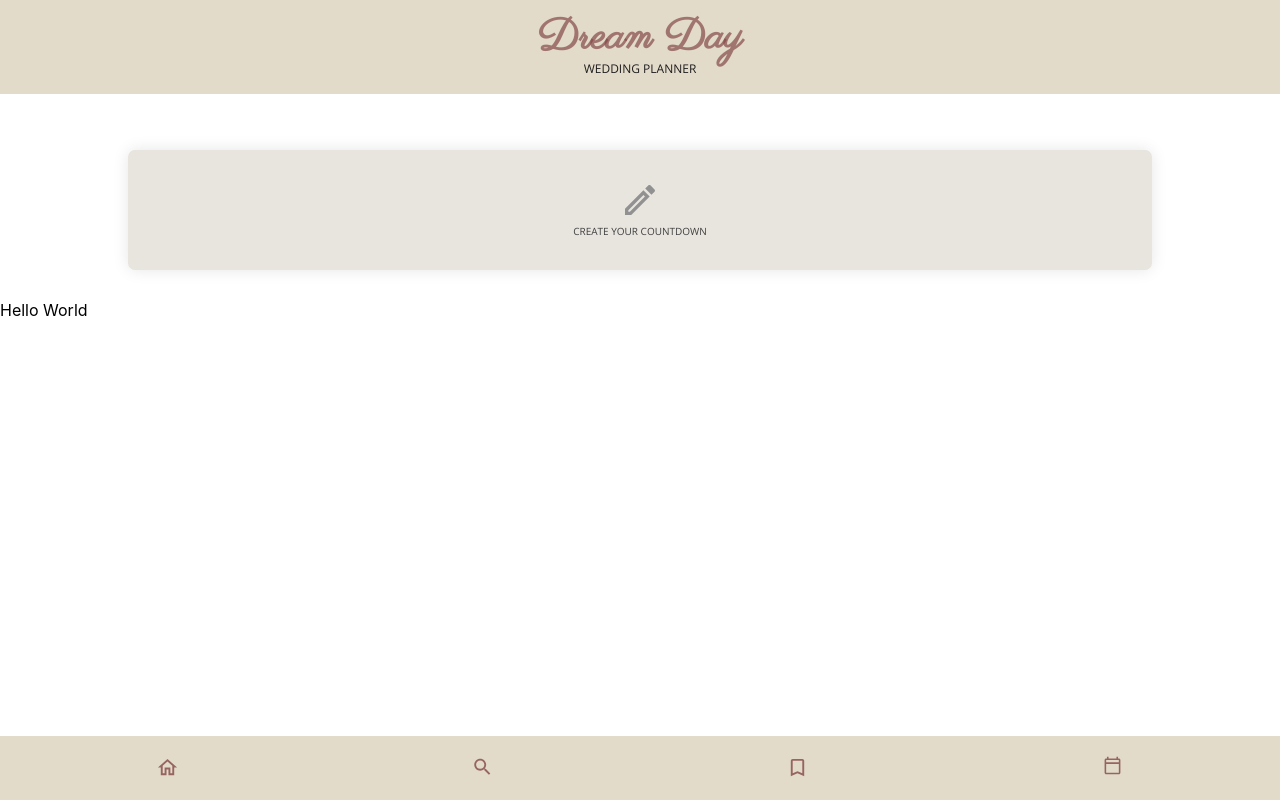
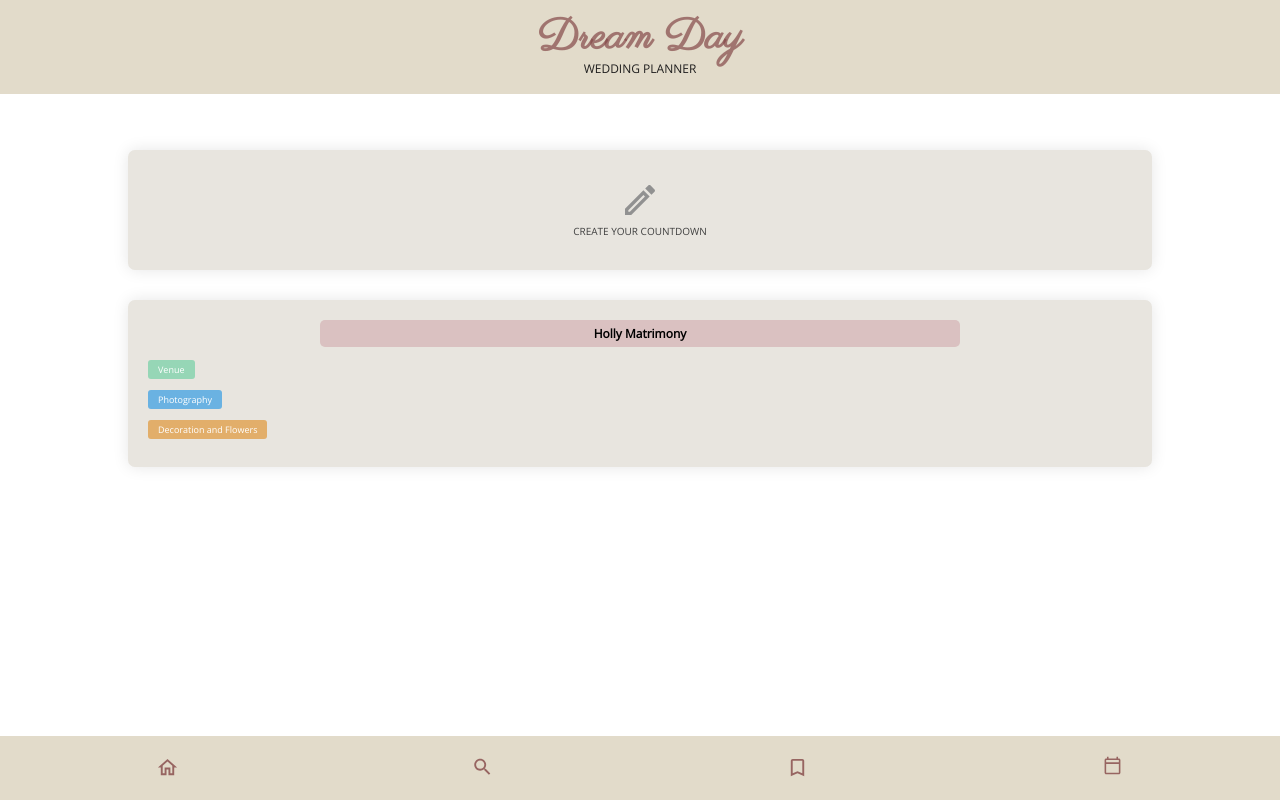
Before and after one commit to sardiba/capstone-project, a Next.js app: page / in a window 1280 px wide. Built offline with nearby package versions, Linux system fonts and the light colour scheme.

Commit message:
add all todo list to dashboard

```diff
--- a/components/todo/TodoItem.jsx
+++ b/components/todo/TodoItem.jsx
@@ -3,7 +3,14 @@ import styled from "styled-components";
 import Image from "next/image";
 import deleteIcon from "../../public/icons/delete.svg";
 
-export const TodoItem = ({ name, id, isDone, deleteTodo, toggleClick }) => {
+export const TodoItem = ({
+  name,
+  id,
+  isDone,
+  deleteTodo,
+  toggleClick,
+  editAble = true,
+}) => {
   const handleClick = () => {
     deleteTodo(id);
   };
@@ -13,6 +20,7 @@ export const TodoItem = ({ name, id, isDone, deleteTodo, toggleClick }) => {
     <FormStyled>
       <TodoWrapper>
         <span>
+          {editAble && (
             <input
               onClick={() => toggleClick(id)}
               type="checkbox"
@@ -20,13 +28,17 @@ export const TodoItem = ({ name, id, isDone, deleteTodo, toggleClick }) => {
               checked={isDone}
               name={id}
             />
+          )}
+          {!editAble && <BulletPoint></BulletPoint>}
         </span>
         <span className={listClassName}>
           <LabelStyled htmlFor={id}>{name}</LabelStyled>
         </span>
+        {editAble && (
           <ButtonStyled type="button" onClick={handleClick}>
             <Image src={deleteIcon} alt="delete" width={15} height={15} />
           </ButtonStyled>
+        )}
       </TodoWrapper>
     </FormStyled>
   );
@@ -40,9 +52,20 @@ const TodoWrapper = styled.div`
   display: grid;
   grid-template-columns: 0.5fr 2.5fr 1fr;
 `;
+
+const BulletPoint = styled.div`
+  background-color: #854848;
+  width: 5px;
+  height: 5px;
+  border-radius: 1px;
+  margin-top: 6px;
+  margin-left: 10px;
+`;
+
 const LabelStyled = styled.label`
   font-size: 14px;
 `;
+
 const ButtonStyled = styled.button`
   all: unset;
   padding: 3px;
--- a/components/todo/TodoOverview.jsx
+++ b/components/todo/TodoOverview.jsx
@@ -1,7 +1,131 @@
 import { useLocalStorageState } from "../../utils/localStorage";
+import { TodoItem } from "./TodoItem";
+import styled from "styled-components";
 
 export const TodoOverview = () => {
   const [todos, setTodos] = useLocalStorageState("todos", []);
-  console.log("**TODOS**", todos);
-  return <div>Hello World</div>;
+
+  const todoVenue = todos
+    .filter((todo) => todo.type == "venue" && todo.isDone == false)
+    .map(({ id, name, isDone }) => {
+      return (
+        <TodoItem
+          key={id}
+          name={name}
+          id={id}
+          isDone={isDone}
+          editAble={false}
+        />
+      );
+    });
+  console.log("todo venue", todoVenue);
+
+  const todoPhotography = todos
+    .filter((todo) => todo.type == "photography" && todo.isDone == false)
+    .map(({ id, name, isDone }) => {
+      return (
+        <TodoItem
+          key={id}
+          name={name}
+          id={id}
+          isDone={isDone}
+          editAble={false}
+        />
+      );
+    });
+  console.log("todo photpgraphy", todoPhotography);
+
+  const todoDecoration = todos
+    .filter(
+      (todo) => todo.type == "decoration and flowers" && todo.isDone == false
+    )
+    .map(({ id, name, isDone }) => {
+      return (
+        <TodoItem
+          key={id}
+          name={name}
+          id={id}
+          isDone={isDone}
+          editAble={false}
+        />
+      );
+    });
+  // onClick={toggleCollapse}
+  console.log("todo decoration and flowers", todoDecoration);
+  return (
+    <>
+      <CardWrapper>
+        <ButtonStyled>Holly Matrimony</ButtonStyled>
+        <VenueLable>Venue</VenueLable>
+        <TodoItemStyled>{todoVenue}</TodoItemStyled>
+        <PhotographyLable>Photography</PhotographyLable>
+        <TodoItemStyled>{todoPhotography}</TodoItemStyled>
+        <DecorationLable>Decoration and Flowers</DecorationLable>
+        <TodoItemStyled>{todoDecoration}</TodoItemStyled>
+      </CardWrapper>
+    </>
+  );
 };
+
+const TodoItemStyled = styled.div`
+  margin-bottom: 10px;
+  margin-top: 10px;
+  form {
+    display: block;
+  }
+  label {
+    font-size: 12px;
+  }
+`;
+
+const CardWrapper = styled.section`
+  position: relative;
+  width: 80vw;
+  min-height: 120px;
+  background-color: #e8e5df;
+  border-radius: 7px;
+  margin-top: 30px;
+  margin-bottom: 30px;
+  margin-left: auto;
+  margin-right: auto;
+  padding-top: 10px;
+  padding-bottom: 20px;
+  box-shadow: 0px 0px 16px rgba(0, 0, 0, 0.1);
+  h3 {
+    font-family: "open sans", "roboto";
+    font-size: 14px;
+    color: #5c5c5c;
+    text-align: center;
+  }
+`;
+
+const ButtonStyled = styled.h2`
+  font-family: "open sans", "roboto";
+  font-size: 12px;
+  width: 50vw;
+  background-color: #dac1c1;
+  padding: 5px;
+  border-radius: 5px;
+  text-align: center;
+  display: block;
+  margin-left: auto;
+  margin-right: auto;
+`;
+
+const VenueLable = styled.span`
+  background-color: #96d6b6;
+  color: #ffffff;
+  font-size: 9px;
+  font-family: "open sans", "roboto";
+  padding: 3px 10px 3px 10px;
+  border-radius: 3px;
+  margin-left: 20px;
+`;
+
+const PhotographyLable = styled(VenueLable)`
+  background-color: #6ab2e2;
+`;
+
+const DecorationLable = styled(VenueLable)`
+  background-color: #e2ae6a;
+`;
```
Lines whose indentation alone changed are shown as unchanged.
